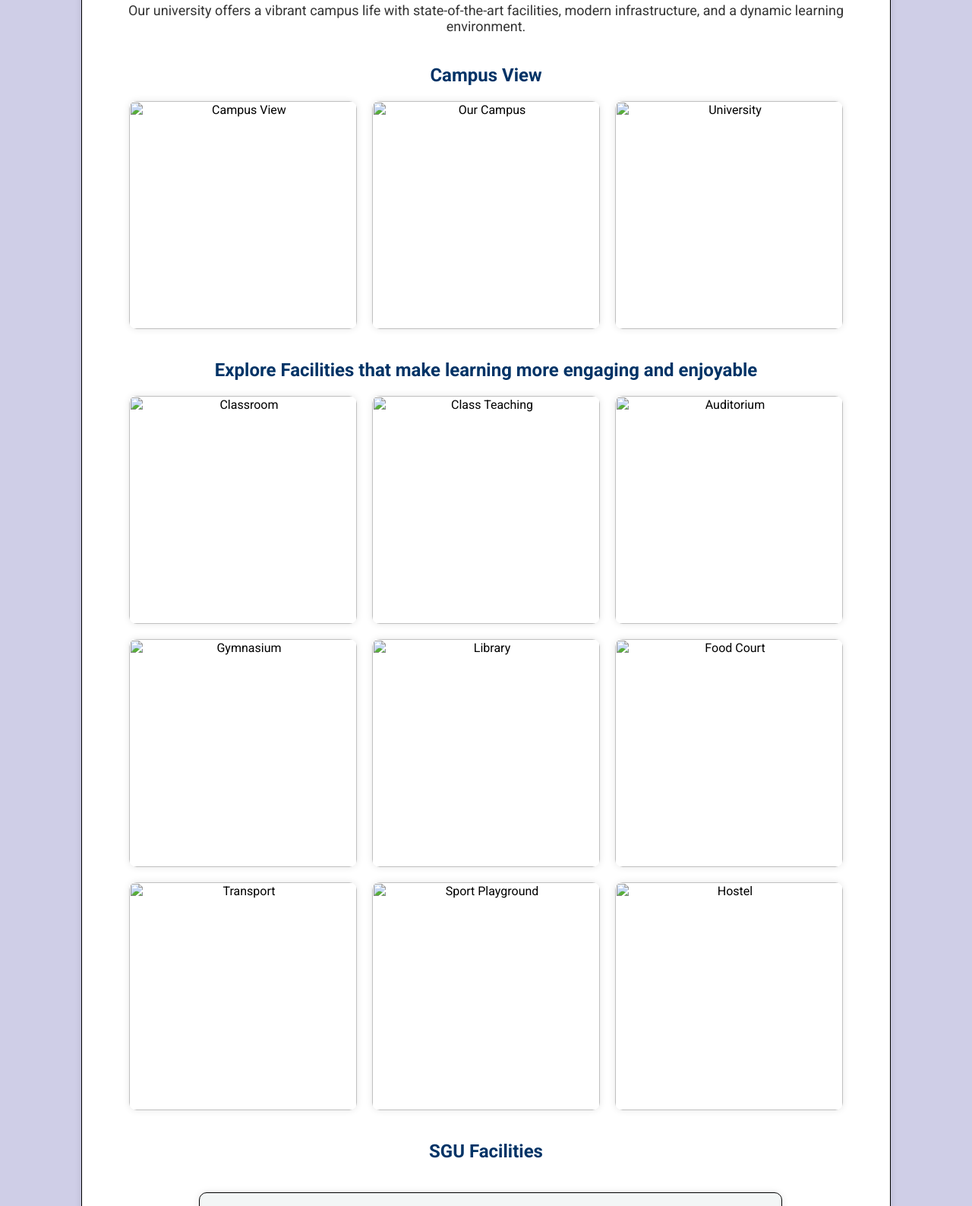
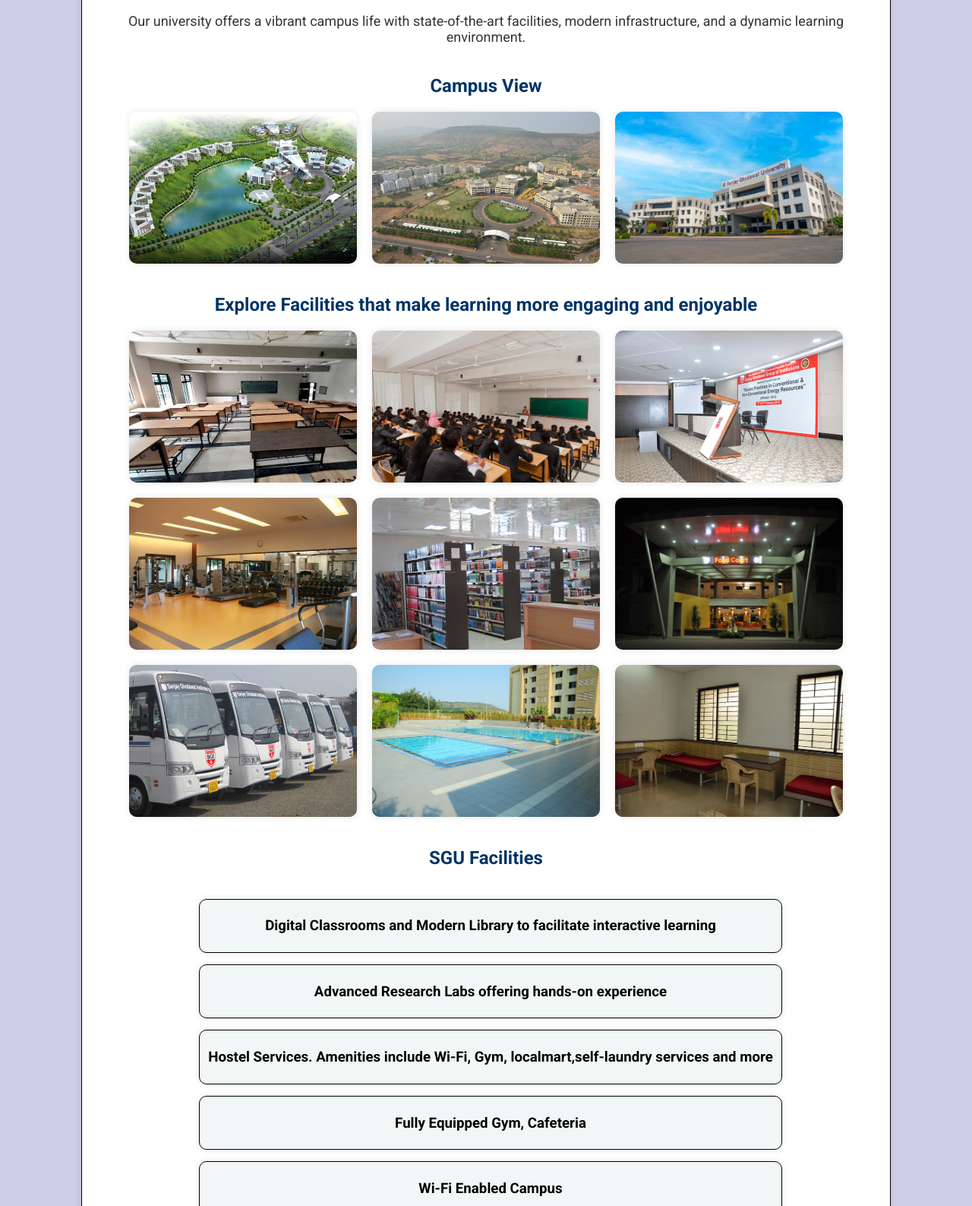
Before and after one commit to shraddhapethkar27/WPD-Microproject, a plain HTML site: page index.html in a window 1280 px wide. Shown: the part 1213-2800 px from the top of the page at 76% size. Drawn offline with Linux system fonts and the light colour scheme; files whose address does not match are found by name.

Commit message:
Update index.html

```diff
--- a/index.html
+++ b/index.html
@@ -186,7 +186,7 @@
 
   <div class="container">
     <p>Welcome to Sanjay Ghodawat University | Approved by UGC & Govt. of Maharashtra | Empowering Lives Globally |</p>
-    <img src="sgu.jpg" alt="Sanjay Ghodawat University Logo" class="logo">
+    <img src="sgu/sgu.jpg" alt="Sanjay Ghodawat University Logo" class="logo">
 
     <h2 id="about">About SGU</h2>
     <p>Established in 2017, Sanjay Ghodawat University (SGU) is located in Atigre, Maharashtra. SGU is known for its innovation-driven approach, top-notch infrastructure, and a focus on practical learning and research. The university offers undergraduate, postgraduate, and doctoral programs across various disciplines.</p>
@@ -209,22 +209,22 @@
 
     <h2>Campus View</h2>
     <div class="image-gallery">
-      <img src="campus.jpg" alt="Campus View">
-      <img src="bigcampus.jpg" alt="Our Campus">
-      <img src="university.jpg" alt="University">
+      <img src="sgu/campus.jpg" alt="Campus View">
+      <img src="sgu/bigcampus.jpg" alt="Our Campus">
+      <img src="sgu/university.jpg" alt="University">
     </div>
 
     <h2>Explore Facilities that make learning more engaging and enjoyable</h2>
     <div class="image-gallery">
-      <img src="classroom.jpg" alt="Classroom">
-      <img src="classteaching.jpg" alt="Class Teaching">
-      <img src="auditorium.jpg" alt="Auditorium">
-      <img src="gymfacility.jpg" alt="Gymnasium">
-      <img src="libraryfacility.jpg" alt="Library">
-      <img src="foodcourt.jpg" alt="Food Court">
-      <img src="transportfacility.jpg" alt="Transport">
-      <img src="sportplayground.jpg" alt="Sport Playground">
-      <img src="hostelfacility.jpg" alt="Hostel">
+      <img src="sgu/classroom.jpg" alt="Classroom">
+      <img src="sgu/classteaching.jpg" alt="Class Teaching">
+      <img src="sgu/auditorium.jpg" alt="Auditorium">
+      <img src="sgu/gymfacility.jpg" alt="Gymnasium">
+      <img src="sgu/libraryfacility.jpg" alt="Library">
+      <img src="sgu/foodcourt.jpg" alt="Food Court">
+      <img src="sgu/transportfacility.jpg" alt="Transport">
+      <img src="sgu/sportplayground.jpg" alt="Sport Playground">
+      <img src="sgu/hostelfacility.jpg" alt="Hostel">
     </div>
 
     <h2 id="facilities">SGU Facilities</h2>
```
